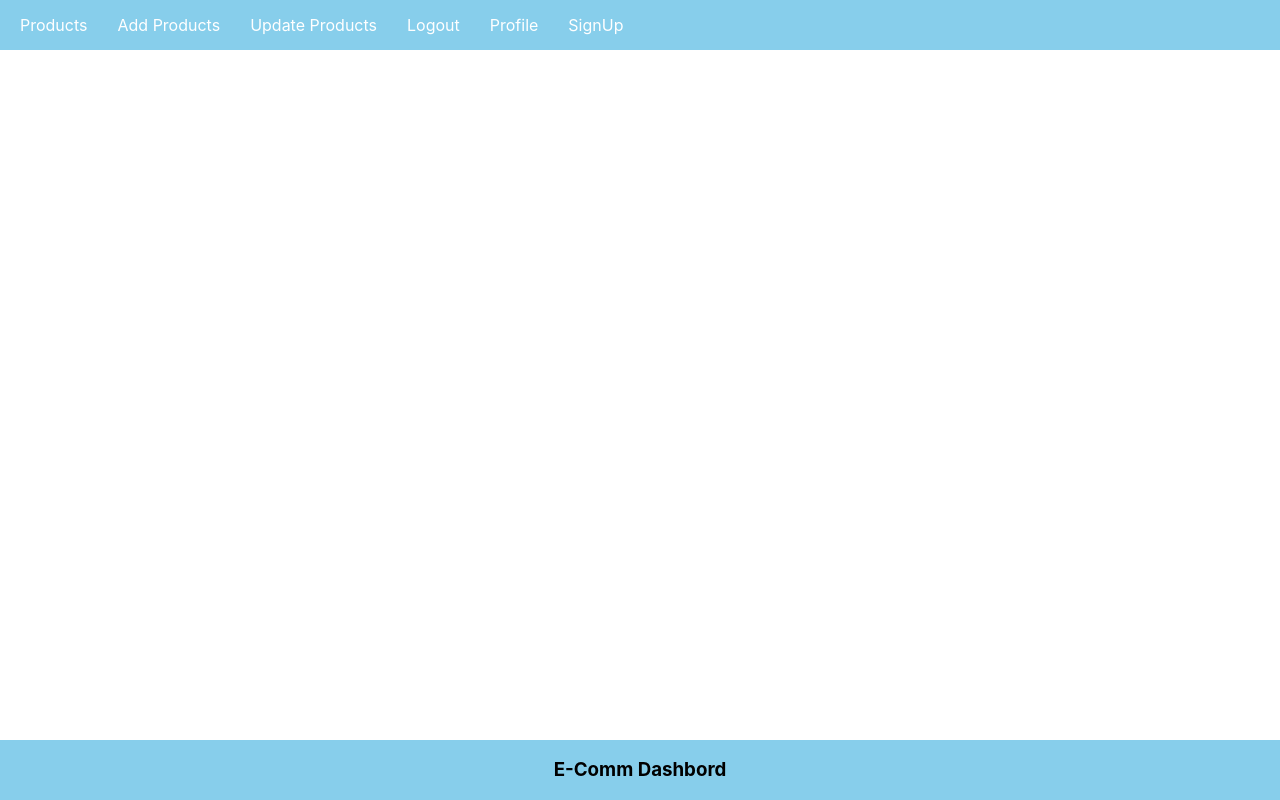
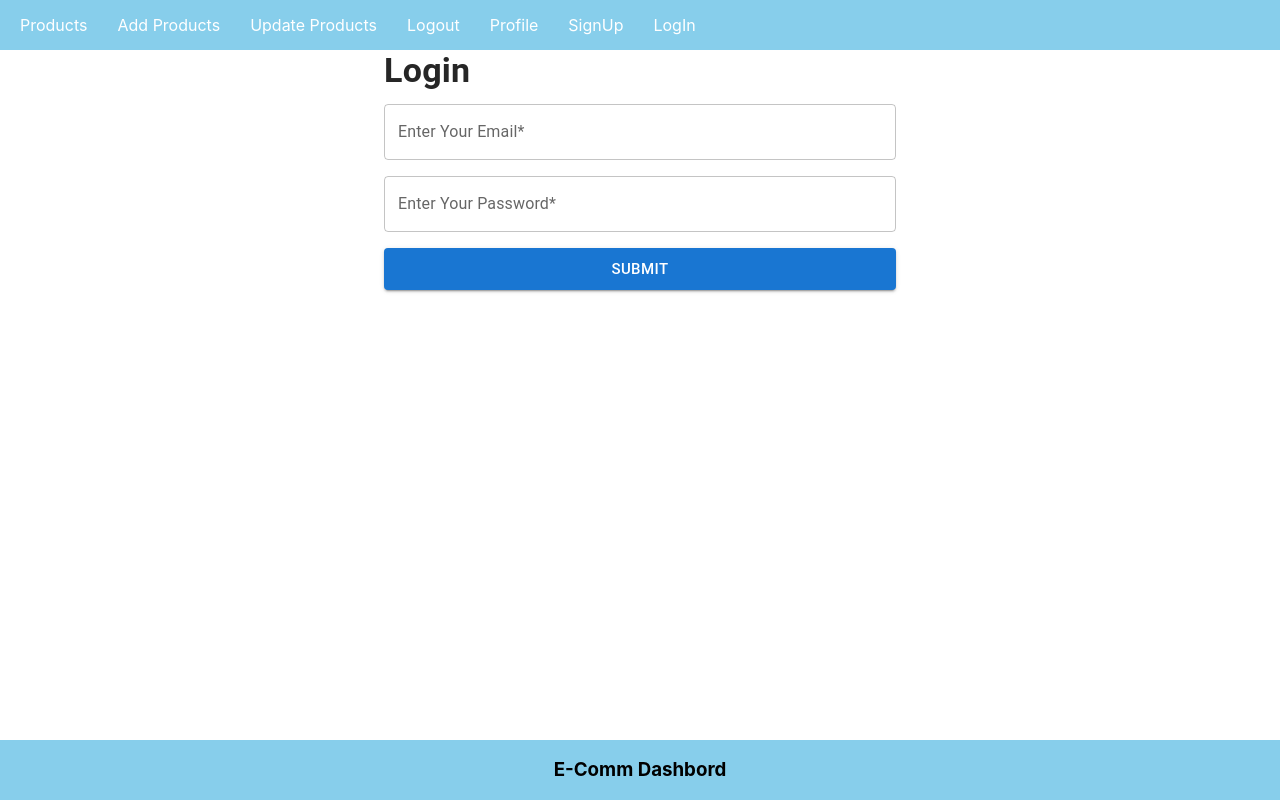
Before and after one commit to AzidoTech/full-stack-app-frontend, a React (Create React App) app: page /login in a window 1280 px wide. Built offline with nearby package versions, Linux system fonts and the light colour scheme.

Commit message:
login route and feild added in login component

```diff
--- a/package.json
+++ b/package.json
@@ -10,11 +10,13 @@
     "@testing-library/react": "^13.4.0",
     "@testing-library/user-event": "^13.5.0",
     "axios": "^1.3.1",
+    "formik": "^2.4.5",
     "react": "^18.2.0",
     "react-dom": "^18.2.0",
     "react-router-dom": "^6.8.0",
     "react-scripts": "5.0.1",
-    "web-vitals": "^2.1.4"
+    "web-vitals": "^2.1.4",
+    "yup": "^1.3.0"
   },
   "scripts": {
     "start": "react-scripts start",
--- a/src/App.js
+++ b/src/App.js
@@ -1,26 +1,27 @@
-import './App.css';
-import Nav from './components/Nav';
+import "./App.css";
+import Nav from "./components/Nav";
 
-import { BrowserRouter, Routes, Route } from 'react-router-dom';
-import Footer from './components/Footer';
-import SignUp from './components/SignUp';
-
+import { BrowserRouter, Routes, Route } from "react-router-dom";
+import Footer from "./components/Footer";
+import SignUp from "./components/SignUp";
+import LogIn from "./components/LogIn";
 
 function App() {
   return (
     <div className="App">
       <BrowserRouter>
-      <Nav/>
-    <Routes>
-    <Route path="/" element={<h1>Product Listing Component</h1>}  />
-    <Route path="/add" element={<h1>Add Product Component</h1>}  />
-    <Route path="/update" element={<h1>Update Component</h1>}  />
-    <Route path="/logout" element={<h1>LogoutComponent</h1>}  />
-    <Route path="/profile" element={<h1>Profile Component</h1>}  />
-    <Route path="/signup" element={<SignUp/>}  />
-    </Routes>
+        <Nav />
+        <Routes>
+          <Route path="/" element={<h1>Product Listing Component</h1>} />
+          <Route path="/add" element={<h1>Add Product Component</h1>} />
+          <Route path="/update" element={<h1>Update Component</h1>} />
+          <Route path="/logout" element={<h1>LogoutComponent</h1>} />
+          <Route path="/profile" element={<h1>Profile Component</h1>} />
+          <Route path="/signup" element={<SignUp />} />
+          <Route path="/login" element={<LogIn />} />
+        </Routes>
       </BrowserRouter>
-      <Footer/>
+      <Footer />
     </div>
   );
 }
--- /dev/null
+++ b/src/components/LogIn.js
@@ -0,0 +1,74 @@
+import React from "react";
+import { UseState } from "react";
+import {
+  Box,
+  Card,
+  CardContent,
+  Grid,
+  Typography,
+  Stack,
+  TextField,
+  Button,
+} from "@mui/material";
+const LogIn = () => {
+  const [email, setEmail] = React.useState("");
+  const [password, setPassword] = React.useState("");
+
+  const handleLogIn = async () => {
+    const body = {
+      email,
+      password,
+    };
+    console.log("body => ", body);
+    try {
+      const response = await fetch("http://localhost:8080/create-user", {
+        // const response = await fetch("http://localhost:8080/signUp", {
+        method: "POST",
+        headers: { "content-type": "application/json" },
+        body: JSON.stringify(body),
+      });
+
+      response.json().then((res) => {
+        console.log(res.message, res.data);
+        alert(res.message);
+      });
+    } catch (error) {
+      console.log(error);
+    }
+  };
+
+  return (
+    <Box className="register">
+      <Typography
+        color="#262626"
+        fontWeight="bold"
+        gutterBottom
+        variant="h4"
+        component="div"
+      >
+        Login
+      </Typography>
+      <Box>
+        <Stack spacing={2}>
+          <TextField
+            label="Enter Your Email*"
+            variant="outlined"
+            value={email}
+            onChange={(e) => setEmail(e.target.value)}
+          />
+          <TextField
+            label="Enter Your Password*"
+            variant="outlined"
+            onChange={(e) => setPassword(e.target.value)}
+            placeholder="Enter password"
+          />
+          <Button onClick={handleLogIn} variant="contained" size="large">
+            Submit
+          </Button>
+        </Stack>
+      </Box>
+    </Box>
+  );
+};
+
+export default LogIn;
--- a/src/components/Nav.js
+++ b/src/components/Nav.js
@@ -1,17 +1,31 @@
 import React from "react";
-import {Link} from 'react-router-dom';
-
+import { Link } from "react-router-dom";
 
 const Nav = () => {
   return (
     <div>
       <ul className="nav-ul">
-        <li><Link to ="/">Products</Link></li>
-        <li><Link to ="/add">Add Products</Link></li>
-        <li><Link to ="/update">Update Products</Link></li>
-        <li><Link to ="/logout">Logout</Link></li>
-        <li><Link to ="/profile">Profile</Link></li>
-        <li><Link to ="/signup">SignUp</Link></li>
+        <li>
+          <Link to="/">Products</Link>
+        </li>
+        <li>
+          <Link to="/add">Add Products</Link>
+        </li>
+        <li>
+          <Link to="/update">Update Products</Link>
+        </li>
+        <li>
+          <Link to="/logout">Logout</Link>
+        </li>
+        <li>
+          <Link to="/profile">Profile</Link>
+        </li>
+        <li>
+          <Link to="/signup">SignUp</Link>
+        </li>
+        <li>
+          <Link to="/login">LogIn</Link>
+        </li>
       </ul>
     </div>
   );
--- a/src/components/SignUp.js
+++ b/src/components/SignUp.js
@@ -66,7 +66,7 @@ const SignUp = () => {
             onChange={(e) => setEmail(e.target.value)}
           />
           <TextField
-            label="Enter Your Name*"
+            label="Enter Your Password*"
             variant="outlined"
             onChange={(e) => setPassword(e.target.value)}
             placeholder="Enter password"
```
Also changed, not shown: 1 other file (tests, documents, lock files or other folders).
